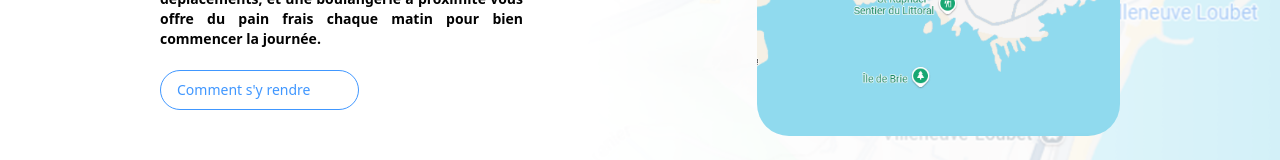
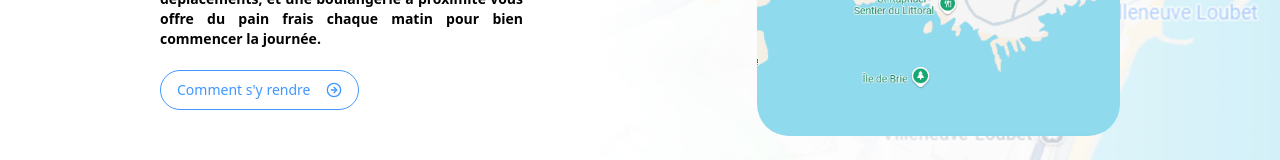
Before and after one commit to SafidyRamaroson/Test-Bl-Az, a Next.js app: page / in a window 1280 px wide. Shown: the part 2783-2943 px from the top of the page. Built offline with nearby package versions, Linux system fonts and the light colour scheme.

Commit message:
fix: update button transparency and icon color

```diff
--- a/components/templates/BluAzurLocalisationSection.tsx
+++ b/components/templates/BluAzurLocalisationSection.tsx
@@ -13,9 +13,9 @@ export function BluAzurLocalisationSection() {
                     <h2 className="text-[34px] font-normal">Où se trouve Blu Azur à <br /> <span className="font-bold">Saint-Raphaël ?</span> </h2>
                     <p className="text-[#020202] text-sm font-bold my-[21px]">Blu Azur est idéalement situé entre Saint-Tropez et Cannes, au cœur de l’une des plus belles stations balnéaires de France. Nos appartements se trouvent dans un domaine privé sécurisé, entouré de verdure, à quelques minutes à pied de la plage sablonneuse de Santa Lucia et de la marina. Proche du centre-ville de Saint-Raphaël, la résidence permet un accès facile aux boutiques, restaurants et animations locales. Une station d’arrêt d’autobus est située à la sortie du site, facilitant les déplacements, et une boulangerie à proximité vous offre du pain frais chaque matin pour bien commencer la journée.</p>
                     {/* how to get there */}
-                    <Button size='lg' className="border border-primary text-primary hover:text-primary-foreground hover:border-primary-foreground cursor-pointer bg-white rounded-full">
+                    <Button size='lg' className="border border-primary text-primary hover:text-primary-foreground hover:border-primary-foreground cursor-pointer bg-white/80 rounded-full">
                         Comment s&apos;y rendre
-                        <CircleArrowRight className="text-primary-foreground size-4 ml-2" />
+                        <CircleArrowRight className="text-primary size-4 ml-2" />
                     </Button>
                 </div>
                 {/* Blu azur map */}
```
